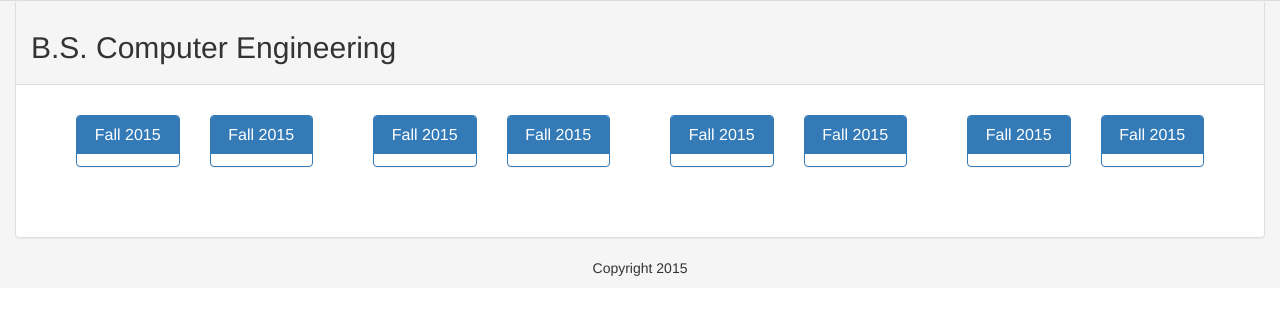
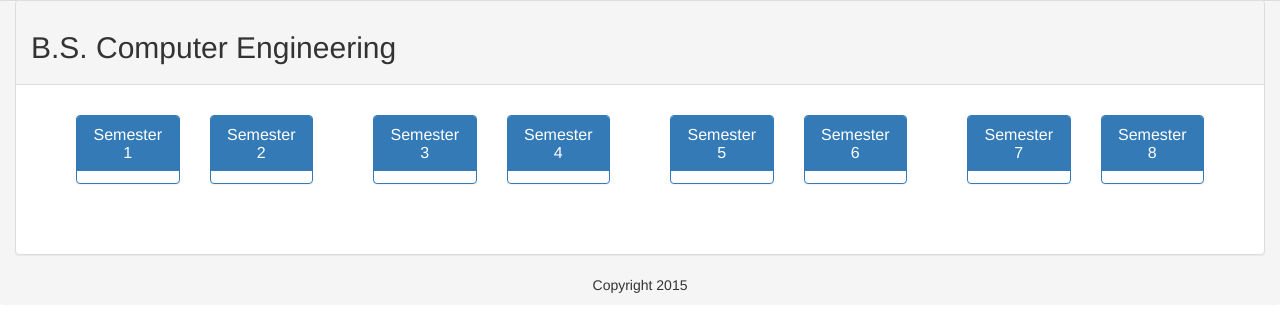
Before and after one commit to UBFlowin/feckless_barnacle, a Python web app: template templates/flowsheet.html in a window 1280 px wide. Shown: the part 161-493 px from the top of the page. Run offline with Jinja, Linux system fonts and the light colour scheme; the template is opened without the code that fills it, so the values that code supplies are empty; some libraries are stand-ins or nearby versions.

Commit message:
Recursively handled dependencies.  Now handles up to 7 total. Added course title to each cell. Modified text style and family in cell to make it fit better

```diff
--- a/templates/flowsheet.html
+++ b/templates/flowsheet.html
@@ -1,6 +1,6 @@
 {% extends "layout.html" %}
 {% block body %}
-<script src="http://ajax.googleapis.com/ajax/libs/jquery/2.1.4/jquery.min.js"></script>
+<!--script src="http://ajax.googleapis.com/ajax/libs/jquery/2.1.4/jquery.min.js"></script-->
 
 <script>
     var DEGREE_HANDLES= [];
@@ -14,7 +14,9 @@
                 var ubclass = dat.classes[x].UBCLASS;
                 var sem_index = dat.classes[x].SEM_INDEX;
                 var link = "link";
-                DEGREE_HANDLES[x] = new Degree(ubclass,sem_index,link);
+                var title = dat.classes[x].TITLE;
+                var pre1 = dat.classes[x].PRE_REQ1;
+                DEGREE_HANDLES[x] = new Degree(ubclass,sem_index,title,link,pre1);
                 x = x + 1;
             }
         }
@@ -22,7 +24,7 @@
     });
 
 </script>
-<div class="col-lg-12">
+<div class="col-xs-12">
     <div class="panel panel-default">
         <div class="panel-heading">
             <h2> B.S. Computer Engineering </h2>
@@ -32,23 +34,23 @@
             <div class="panel-group" id="flowsheet_container">
                 <div class="row" align="center">
 
-                    <div id="year1" class="col-md-12">
+                    <div id="year1" class="col-xs-12">
                         <div  class="panel-body">
-                            <div class="col-md-3">
-                                <div id="semester1" class="col-md-6" >
+                            <div class="col-xs-3">
+                                <div id="semester1" class="col-xs-6" >
                                     <div class="panel panel-primary">
                                         <div class="panel-heading">
-                                            <h3 class="panel-title">Fall 2015</h3>
+                                            <h3 class="panel-title">Semester 1</h3>
                                         </div>
                                         <div class="panel-body" id="sem1" style="padding:6px 4px;">
 
                                         </div>
                                     </div>
                                 </div>
-                                <div id="semester2" class="col-md-6" >
+                                <div id="semester2" class="col-xs-6" >
                                     <div class="panel panel-primary">
                                         <div class="panel-heading">
-                                            <h3 class="panel-title">Fall 2015</h3>
+                                            <h3 class="panel-title">Semester 2</h3>
                                         </div>
                                         <div class="panel-body" id="sem2" style="padding:6px 4px;">
 
@@ -56,21 +58,21 @@
                                     </div>
                                 </div>
                             </div>
-                            <div class="col-md-3">
-                                <div id="semester3" class="col-md-6" >
+                            <div class="col-xs-3">
+                                <div id="semester3" class="col-xs-6" >
                                     <div class="panel panel-primary">
                                         <div class="panel-heading">
-                                            <h3 class="panel-title">Fall 2015</h3>
+                                            <h3 class="panel-title">Semester 3</h3>
                                         </div>
                                         <div class="panel-body" id="sem3" style="padding:6px 4px;">
 
                                         </div>
                                     </div>
                                 </div>
-                                <div id="semester4" class="col-md-6" >
+                                <div id="semester4" class="col-xs-6" >
                                     <div class="panel panel-primary">
                                         <div class="panel-heading">
-                                            <h3 class="panel-title">Fall 2015</h3>
+                                            <h3 class="panel-title">Semester 4</h3>
                                         </div>
                                         <div class="panel-body" id="sem4" style="padding:6px 4px;">
 
@@ -78,21 +80,21 @@
                                     </div>
                                 </div>
                             </div>
-                            <div class="col-md-3">
-                                <div id="semester5" class="col-md-6" >
+                            <div class="col-xs-3">
+                                <div id="semester5" class="col-xs-6" >
                                     <div class="panel panel-primary">
                                         <div class="panel-heading">
-                                            <h3 class="panel-title">Fall 2015</h3>
+                                            <h3 class="panel-title">Semester 5</h3>
                                         </div>
                                         <div class="panel-body" id="sem5" style="padding:6px 4px;">
 
                                         </div>
                                     </div>
                                 </div>
-                                <div id="semester6" class="col-md-6" >
+                                <div id="semester6" class="col-xs-6" >
                                     <div class="panel panel-primary">
                                         <div class="panel-heading">
-                                            <h3 class="panel-title">Fall 2015</h3>
+                                            <h3 class="panel-title">Semester 6</h3>
                                         </div>
                                         <div class="panel-body" id="sem6" style="padding:6px 4px;">
 
@@ -100,21 +102,21 @@
                                     </div>
                                 </div>
                             </div>
-                            <div class="col-md-3">
-                                <div id="semester7" class="col-md-6" >
+                            <div class="col-xs-3">
+                                <div id="semester7" class="col-xs-6" style="border: 1px;">
                                     <div class="panel panel-primary">
                                         <div class="panel-heading">
-                                            <h3 class="panel-title">Fall 2015</h3>
+                                            <h3 class="panel-title">Semester 7</h3>
                                         </div>
                                         <div class="panel-body" id="sem7" style="padding:6px 4px;">
 
                                         </div>
                                     </div>
                                 </div>
-                                <div id="semester8" class="col-md-6" >
+                                <div id="semester8" class="col-xs-6" >
                                     <div class="panel panel-primary">
                                         <div class="panel-heading">
-                                            <h3 class="panel-title">Fall 2015</h3>
+                                            <h3 class="panel-title">Semester 8</h3>
                                         </div>
                                         <div class="panel-body" id="sem8" style="padding:6px 4px;">
 
@@ -126,27 +128,72 @@
                     </div>
                 </div>
                 <br/>
-
-
             </div>
         </div>
     </div>
 </div>
 
 <script>
-    var Degree = function(ubclass, sem_index, link){
+    var Degree = function(ubclass, sem_index,title, link,pre1){
         this.UBCLASS = ubclass;
         this.SEM_INDEX = sem_index;
         this.LINK = link;
+        this.TITLE = title;
+        this.PRE_REQ1 = pre1;
     };
 
-    function show_info(id){
-        var elem = document.getElementById(id);
+    function show_info(id, iteration){
+        var elem;
+        var next;
+        elem = document.getElementById(id);
+        if(iteration == 0){
             elem.style.backgroundColor = "CornflowerBlue";
+            iteration += 1;
         }
-    function hide_info(id){
-        var elem = document.getElementById(id);
-        elem.style.backgroundColor = "#d9edf7";
+        else if(iteration == 1){
+            elem.style.backgroundColor = "#339966";
+            iteration += 1;
+        }
+        else if(iteration == 2){
+            elem.style.backgroundColor = "#47a375";
+            iteration += 1;
+        }
+        else if(iteration == 3){
+            elem.style.backgroundColor = "#5cad85";
+            iteration += 1;
+        }
+        else if(iteration == 4){
+            elem.style.backgroundColor = "#70b894";
+            iteration += 1;
+        }
+        else if(iteration == 5){
+            elem.style.backgroundColor = "#86c2a3";
+            iteration += 1;
+        }
+        else if(iteration == 6){
+            elem.style.backgroundColor = "#99ccb2";
+            iteration += 1;
+        }
+        else if(iteration == 7){
+            elem.style.backgroundColor = "#add6c2";
+            iteration += 1;
+        }
+        if(elem.getAttribute('pre_req')){
+            next = elem.getAttribute('pre_req');
+            show_info(next,iteration);
+        }
+    }
+
+
+    function hide_info(id,iteration){
+        var elem;
+        var next;
+        elem = document.getElementById(id);
+        elem.style.backgroundColor = "White";
+        if(elem.getAttribute('pre_req')){
+            next = elem.getAttribute('pre_req');
+            hide_info(next,iteration);
+        }
     }
 
     function populate_semesters(){
@@ -163,18 +210,26 @@
     function create_new_course_block(sem_index, num){
         var course = document.createElement('sem'+String(sem_index)+'_course'+String(num));
         var a = document.createElement('course' + String(num));
-                a.setAttribute('style', 'height: 80px; width: 150px; padding: 10px 2px;');
-                a.setAttribute('id', 'sem'+String(sem_index)+'_course'+String(num));
+        a.setAttribute('style', 'height: 80px; min-width: 110px; padding: 10px 2px; ' +
+                'border-top-left-radius: 8px;border-top-right-radius: 8px;' +
+                'border-bottom-left-radius: 8px;border-bottom-right-radius: 8px;' +
+                'border-color: #1f6485');
+        a.setAttribute('id',String(DEGREE_HANDLES[num].UBCLASS));
         a.setAttribute('class', 'list-group-item');
-                var mouseover = "show_info('sem"+String(sem_index)+"_course" + String(num) + "')";
-                var mouseout = "hide_info('sem"+String(sem_index)+"_course" + String(num) + "')";
+
+        //Set Change Color on Hover
+        var mouseover = "show_info('"+String(DEGREE_HANDLES[num].UBCLASS)+"',"+String(0)+")";
+        var mouseout = "hide_info('"+String(DEGREE_HANDLES[num].UBCLASS)+"',"+String(0)+")";
         a.setAttribute('onmouseover', mouseover);
         a.setAttribute('onmouseout', mouseout);
+
+        //Add pre-req & co-req
+        a.setAttribute('pre_req',DEGREE_HANDLES[num].PRE_REQ1);
         course.appendChild(a);
 
         //course and cap box
         var course_box = document.createElement("course_box");
-                course_box.setAttribute('class', 'col-xs-12');
+        course_box.setAttribute('class', 'col-xs-12')
         a.appendChild(course_box);
 
         //Add cap container
@@ -194,9 +249,27 @@
 
         //add course name
         var course_name = document.createElement('course_text' + String(num));
-                var course_text = document.createTextNode(DEGREE_HANDLES[num].UBCLASS);
-                course_name.appendChild(course_text);
+        var course_name_text = document.createTextNode(DEGREE_HANDLES[num].UBCLASS);
+        course_name.appendChild(course_name_text);
         course_container.appendChild(course_name);
+
+        var span = document.createElement("span");
+        span.setAttribute('style', 'height:25px');
+        span.setAttribute('class', 'col-xs-12');
+        course_box.appendChild(span);
+
+        //course title
+        var course_title_container = document.createElement("course_title");
+        course_title_container.setAttribute('class', 'col-xs-12');
+        course_title_container.setAttribute('style', 'font-size:11px;font-style:italic;');
+        course_title_container.setAttribute('font-family', 'Agency fb');
+        a.appendChild(course_title_container);
+
+        //add course name
+        var course_title1 = document.createElement('course_title' + String(num));
+        var course_text_title = document.createTextNode(DEGREE_HANDLES[num].TITLE);
+        course_title1.appendChild(course_text_title);
+        course_title_container.appendChild(course_title1);
 
         var list = document.getElementById('sem'+String(sem_index));
         list.insertBefore(course, list.childNodes[0]);
```
Lines whose indentation alone changed are shown as unchanged.
